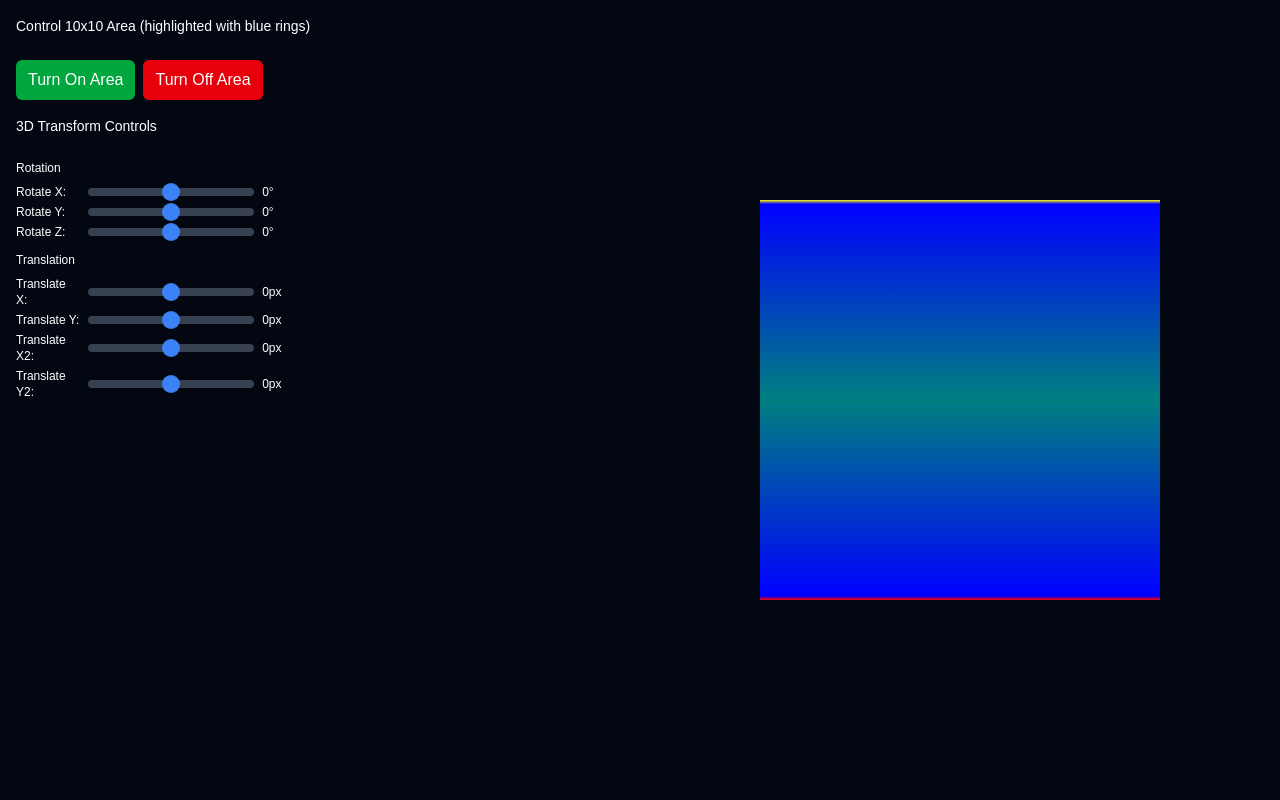
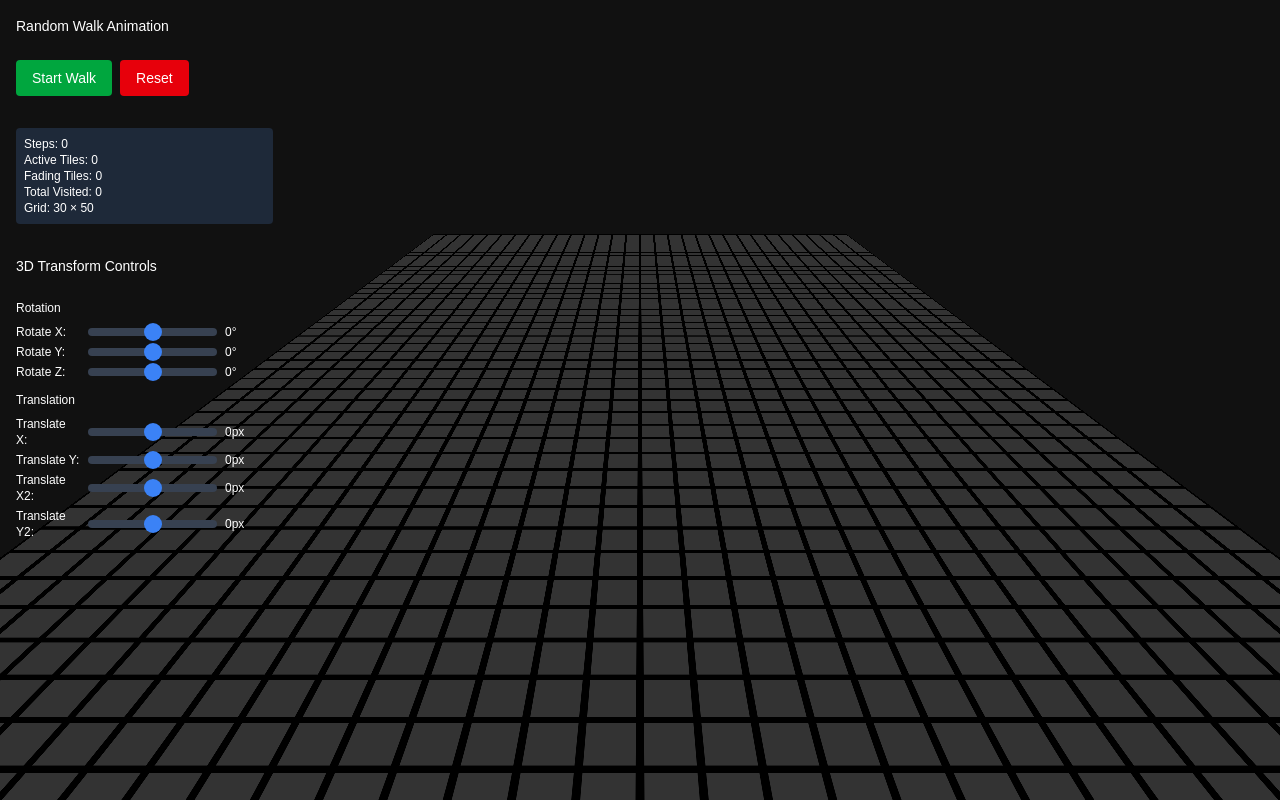
Before and after one commit to mirusz9/landingpage-v2, a Next.js app: page / in a window 1280 px wide. Built offline with nearby package versions, Linux system fonts and the light colour scheme.

Commit message:
Progress on 3d effect

```diff
--- a/src/app/page.tsx
+++ b/src/app/page.tsx
@@ -1,6 +1,8 @@
 'use client';
-import { useState } from 'react';
+import { useState, useRef } from 'react';
+import { motion, useScroll, useTransform } from 'framer-motion';
 import Lamp from './lamp/Lamp';
+import Tile from './tile/Tile';
 
 const image = [
 	[1, 1, 0, 0, 0, 0, 1, 1, 0, 0, 0, 1, 1],
@@ -16,11 +18,18 @@ const image = [
 ];
 
 export default function Home() {
-	const width = 80;
+	const width = 30;
 	const height = 50;
 
 	// State to track individual lamp states
 	const [lampStates, setLampStates] = useState<Record<string, 'on' | 'off'>>({});
+
+	// State for random walk animation
+	const [activeTiles, setActiveTiles] = useState<Set<string>>(new Set());
+	const [fadingTiles, setFadingTiles] = useState<Set<string>>(new Set());
+	const [walkerPosition, setWalkerPosition] = useState<{ x: number; y: number } | null>(null);
+	const [isWalking, setIsWalking] = useState(false);
+	const [walkStats, setWalkStats] = useState<{ steps: number; tilesLit: number }>({ steps: 0, tilesLit: 0 });
 
 	// State for 3D transforms
 	const [rotateX, setRotateX] = useState(0);
@@ -31,14 +40,154 @@ export default function Home() {
 	const [translateX2, setTranslateX2] = useState(0);
 	const [translateY2, setTranslateY2] = useState(0);
 
+	// Scroll container ref for Motion
+	const scrollContainerRef = useRef<HTMLDivElement>(null);
+
+	// Use Framer Motion's optimized scroll tracking
+	const { scrollY } = useScroll({
+		container: scrollContainerRef,
+	});
+
+	// Create optimized transform values based on scroll
+	// Using transform3d for hardware acceleration
+	const floorTransformY = useTransform(
+		scrollY,
+		(value) => `translate3d(0, calc(50% - ${value}px), 0) rotateX(90deg) translateY(-50%)`
+	);
+
 	// Define the 10x10 control area (centered)
 	const controlAreaSize = 10;
 	const controlStartX = 10;
 	const controlStartY = 8;
 
+	// Random walk animation functions
+	const getRandomDirection = () => {
+		const directions = [
+			// { x: 0, y: 1 }, // down
+			{ x: 1, y: 0 }, // right
+			{ x: 0, y: -1 }, // up
+			{ x: -1, y: 0 }, // left
+		];
+		return directions[Math.floor(Math.random() * directions.length)];
+	};
+
+	const isValidPosition = (x: number, y: number) => {
+		return x >= 0 && x < width && y >= 0 && y < height;
+	};
+
+	const startRandomWalk = async () => {
+		if (isWalking) return;
+
+		setIsWalking(true);
+		setActiveTiles(new Set());
+		setFadingTiles(new Set());
+		setWalkStats({ steps: 0, tilesLit: 0 });
+
+		// Start from a random edge position
+		const startPositions = [
+			// { x: 0, y: Math.floor(Math.random() * height) }, // left edge
+			// { x: width - 1, y: Math.floor(Math.random() * height) }, // right edge
+			// { x: Math.floor(Math.random() * width), y: 0 }, // top edge
+			{ x: Math.floor(Math.random() * width), y: height - 1 }, // bottom edge
+		];
+
+		let currentPos = startPositions[Math.floor(Math.random() * startPositions.length)];
+		setWalkerPosition(currentPos);
+
+		const visitedTiles = new Set<string>();
+		const walkSpeed = 300; // milliseconds between steps
+		const fadeDelay = 500; // delay before starting fade
+
+		// Continue walking until we reach another edge or take too many steps
+		let steps = 0;
+		const maxSteps = Math.min(width * height, 100); // Prevent infinite loops
+
+		while (steps < maxSteps) {
+			// Light up current tile
+			const tileKey = `${currentPos.y}-${currentPos.x}`;
+			visitedTiles.add(tileKey);
+
+			// Add to active tiles immediately
+			setActiveTiles((prev) => new Set(prev).add(tileKey));
+			setWalkStats({ steps: steps + 1, tilesLit: visitedTiles.size });
+
+			// Schedule fade-out for this tile
+			setTimeout(() => {
+				startTileFade(tileKey);
+			}, fadeDelay);
+
+			await new Promise((resolve) => setTimeout(resolve, walkSpeed));
+
+			// Check if we've reached another edge (excluding starting edge)
+			const isAtEdge =
+				currentPos.x === 0 || currentPos.x === width - 1 || currentPos.y === 0 || currentPos.y === height - 1;
+
+			if (steps > 5 && isAtEdge) {
+				// Reached an edge, complete the walk
+				break;
+			}
+
+			// Get possible moves
+			const possibleMoves = [];
+			for (let i = 0; i < 4; i++) {
+				const direction = getRandomDirection();
+				const newPos = {
+					x: currentPos.x + direction.x,
+					y: currentPos.y + direction.y,
+				};
+
+				if (isValidPosition(newPos.x, newPos.y)) {
+					possibleMoves.push(newPos);
+				}
+			}
+
+			// If no valid moves, break
+			if (possibleMoves.length === 0) break;
+
+			// Choose a random valid move
+			currentPos = possibleMoves[Math.floor(Math.random() * possibleMoves.length)];
+			setWalkerPosition(currentPos);
+			steps++;
+		}
+
+		// Remove walker after completing walk
+		setTimeout(() => {
+			setWalkerPosition(null);
+			setIsWalking(false);
+		}, 500);
+	};
+
+	// Function to start fade-out process for a tile
+	const startTileFade = (tileKey: string) => {
+		// Move from active to fading
+		setActiveTiles((prev) => {
+			const newSet = new Set(prev);
+			newSet.delete(tileKey);
+			return newSet;
+		});
+		setFadingTiles((prev) => new Set(prev).add(tileKey));
+
+		// Remove from fading after fade duration
+		setTimeout(() => {
+			setFadingTiles((prev) => {
+				const newSet = new Set(prev);
+				newSet.delete(tileKey);
+				return newSet;
+			});
+		}, 2000); // Match the 2s fade duration
+	};
+
+	const resetWalk = () => {
+		setActiveTiles(new Set());
+		setFadingTiles(new Set());
+		setWalkerPosition(null);
+		setIsWalking(false);
+		setWalkStats({ steps: 0, tilesLit: 0 });
+	};
+
 	const getLampState = (rowIndex: number, columnIndex: number) => {
-		const offsetX = 30;
-		const offsetY = 23;
+		const offsetX = 10;
+		const offsetY = 10;
 		const x = columnIndex - offsetX;
 		const y = rowIndex - offsetY;
 		// check for out of bounds
@@ -67,14 +216,12 @@ export default function Home() {
 	};
 
 	const getLamp = (rowIndex: number, columnIndex: number) => {
-		const lampState = getLampState(rowIndex, columnIndex);
+		const tileKey = `${rowIndex}-${columnIndex}`;
+		const isLit = activeTiles.has(tileKey);
+		const isFading = fadingTiles.has(tileKey);
+		const isWalker = walkerPosition?.x === columnIndex && walkerPosition?.y === rowIndex;
 
-		// Generate a hue based on position for variety
-		// const hue = ((rowIndex * width + columnIndex) * 7) % 360;
-		// const hue = 200;
-		const hue = 200;
-
-		return <Lamp isOn={lampState === 'on'} hue={hue} key={`${rowIndex}-${columnIndex}`} />;
+		return <Tile key={tileKey} isLit={isLit} isWalker={isWalker} fadeOut={isFading} delay={0} />;
 	};
 
 	const getRows = () => {
@@ -91,13 +238,33 @@ export default function Home() {
 
 	return (
 		<>
-			<div className="w-[100vw] h-[100vh] bg-gray-950 overflow-hidden flex ">
+			<div ref={scrollContainerRef} className="w-[100vw] h-[100vh] overflow-y-scroll relative">
+				<div className="w-full h-[150%] relative bg-[#111]">
+					<div
+						className="w-full h-[150%] perspective-[800px] fixed top-0 left-0 pointer-events-none flex items-center justify-center"
+						// style={{ perspectiveOrigin: `50% calc(50vh + ${scrollTop}px)` }}
+						style={{ perspectiveOrigin: `50% 10vh` }}
+					>
+						<motion.div
+							// className="absolute bottom-0 w-[300%] h-800 flex flex-col items-center justify-center border-5 border-blue-500 bg-[url('/tile.png')] bg-repeat bg-size-[42px]"
+							className="absolute bottom-0  flex flex-col items-center justify-center"
+							style={{
+								transform: floorTransformY,
+							}}
+						>
+							{getRows()}
+						</motion.div>
+					</div>
+				</div>
+				<div className="w-full h-250 relative z-20 bg-slate-950"></div>
+			</div>
+			{/* <div className="w-[100vw] h-[100vh] bg-gray-950 overflow-hidden flex ">
 				<div className="border-0 border-blue-500 w-1/2"></div>
 				<div
 					className="perspective-[547px] border-0 border-red-500 w-1/2"
 					style={{ transform: `translateX(${translateX}px) translateY(${translateY}px)` }}
 				>
-					{/* <div className={`relative rotate-x-0 rotate-y-[-15deg]  translate-z-[0px]`}> */}
+					<div className={`relative rotate-x-0 rotate-y-[-15deg]  translate-z-[0px]`}>
 					<div
 						className={`relative border-0 border-green-500 w-full h-full flex items-center justify-center`}
 						style={{
@@ -105,32 +272,41 @@ export default function Home() {
 						}}
 					>
 						<div className="relative">
-							{/* <div className="relative border-0 border-yellow-500">{getRows()}</div> */}
-							<div className="relative w-100 h-100 bg-cyan-700"></div>
-							{/* <div className="absolute z-5 top-0 left-0 right-0 bottom-0 bg-gradient-to-b from-gray-950 via-transparent to-gray-950/50 via-65% pointer-events-none"></div> */}
+							<div className="relative border-0 border-yellow-500">{getRows()}</div>
+							<div className="absolute z-5 top-0 left-0 right-0 bottom-0 bg-gradient-to-b from-gray-950 via-transparent to-gray-950/50 via-65% pointer-events-none"></div>
 							<div className="absolute z-5 top-0 left-0 right-0 bottom-0 bg-linear-[0deg,red_0%,blue_1%,teal_50%,blue_99%,yellow_100%]"></div>
 						</div>
 					</div>
 				</div>
-			</div>
+			</div> */}
 			<div className="relative">
 				<div className="fixed top-4 left-4 z-10 flex gap-4 flex-col">
-					<div className="text-white text-sm mb-2">Control 10x10 Area (highlighted with blue rings)</div>
-					<div className="flex gap-2">
+					<div className="text-white text-sm mb-2">Random Walk Animation</div>
+					<div className="flex gap-2 mb-4">
 						<button
-							className="bg-green-600 hover:bg-green-700 text-white px-3 py-2 rounded-md"
-							onClick={() => handleToggleControlArea('on')}
+							onClick={startRandomWalk}
+							disabled={isWalking}
+							className="px-4 py-2 bg-green-600 hover:bg-green-700 disabled:bg-gray-600 text-white rounded text-sm transition-colors"
 						>
-							Turn On Area
+							{isWalking ? 'Walking...' : 'Start Walk'}
 						</button>
 						<button
-							className="bg-red-600 hover:bg-red-700 text-white px-3 py-2 rounded-md"
-							onClick={() => handleToggleControlArea('off')}
+							onClick={resetWalk}
+							disabled={isWalking}
+							className="px-4 py-2 bg-red-600 hover:bg-red-700 disabled:bg-gray-600 text-white rounded text-sm transition-colors"
 						>
-							Turn Off Area
+							Reset
 						</button>
 					</div>
-
+					<div className="text-white text-xs mb-4 bg-gray-800 p-2 rounded">
+						<div>Steps: {walkStats.steps}</div>
+						<div>Active Tiles: {activeTiles.size}</div>
+						<div>Fading Tiles: {fadingTiles.size}</div>
+						<div>Total Visited: {walkStats.tilesLit}</div>
+						<div>
+							Grid: {width} × {height}
+						</div>
+					</div>
 					<div className="text-white text-sm mb-2">3D Transform Controls</div>
 					<div className="flex flex-col gap-3">
 						{/* Rotation Controls */}
--- /dev/null
+++ b/src/app/tile/Tile.css
@@ -0,0 +1,17 @@
+.tile {
+	width: 100px;
+	height: 100px;
+	background-color: #333;
+	border: 7px solid black;
+	transition: all 0.3s ease;
+	position: relative;
+}
+
+.tile.lit {
+	border-color: #00ff88;
+}
+
+.tile.walker {
+	border-color: #ff4444;
+	z-index: 10;
+}
--- /dev/null
+++ b/src/app/tile/Tile.tsx
@@ -0,0 +1,70 @@
+import { motion } from 'framer-motion';
+import './Tile.css';
+
+interface TileProps {
+	isLit?: boolean;
+	isWalker?: boolean;
+	delay?: number;
+	fadeOut?: boolean;
+}
+
+export default function Tile({ isLit = false, isWalker = false, delay = 0, fadeOut = false }: TileProps) {
+	// Define different animation states
+	const getAnimationState = () => {
+		if (isWalker) {
+			// Walker: bright red with scale
+			return {
+				backgroundColor: '#ff4444',
+				scale: 1.1,
+				boxShadow: '0 0 30px #ff4444, inset 0 0 20px #ff4444',
+			};
+		} else if (isLit && !fadeOut) {
+			// Just stepped on: bright green, quick animation
+			return {
+				backgroundColor: '#00ff88',
+				scale: 1.05,
+				boxShadow: '0 0 25px #00ff88, inset 0 0 25px #00ff88',
+			};
+		} else if (fadeOut) {
+			// Fading out: slow transition back to dark
+			return {
+				backgroundColor: '#333',
+				scale: 1,
+				boxShadow: 'none',
+			};
+		} else {
+			// Default state
+			return {
+				backgroundColor: '#333',
+				scale: 1,
+				boxShadow: 'none',
+			};
+		}
+	};
+
+	// Define transition based on state
+	const getTransition = () => {
+		if (isWalker) {
+			return { duration: 0.2 };
+		} else if (isLit && !fadeOut) {
+			return { duration: 0.1 };
+		} else if (fadeOut) {
+			return { duration: 2.0 };
+		} else {
+			return { duration: 0.3 };
+		}
+	};
+
+	return (
+		<motion.div
+			className={`tile ${isLit ? 'lit' : ''} ${isWalker ? 'walker' : ''}`}
+			initial={{
+				backgroundColor: '#333',
+				scale: 1,
+				boxShadow: 'none',
+			}}
+			animate={getAnimationState()}
+			transition={getTransition()}
+		/>
+	);
+}
```
Also changed, not shown: package.json (+7 -6 lines), public/tile.png (added), 1 other file (tests, documents, lock files or other folders).
